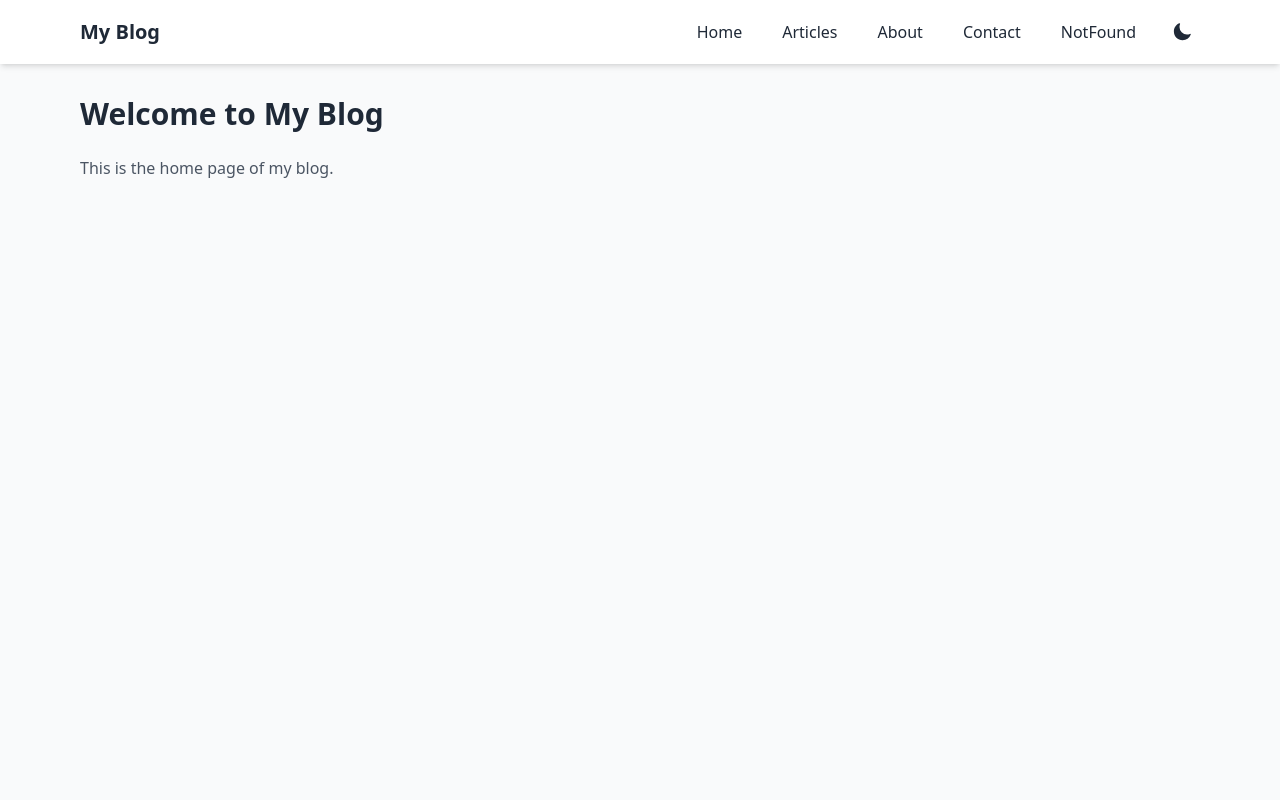
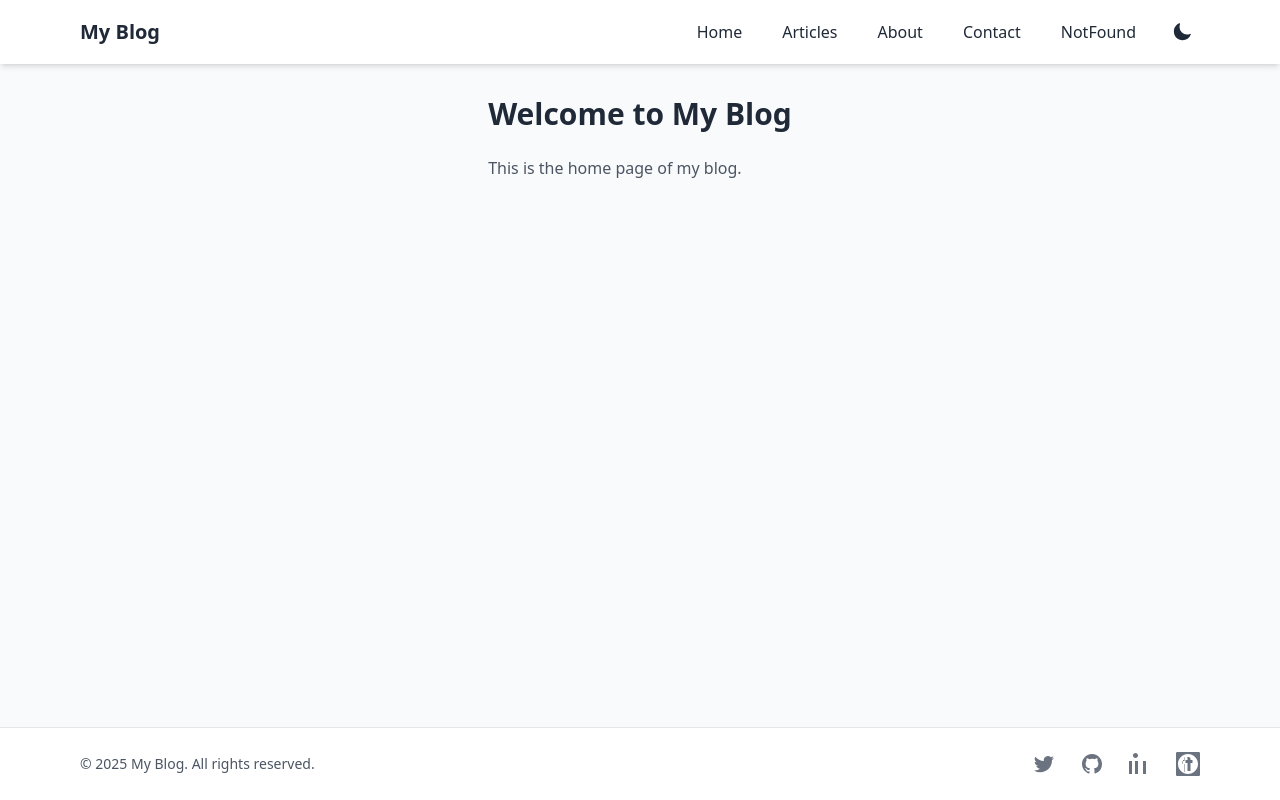
Before and after one commit to AbdirashidHaji/ABLOG, a React (Vite) app in the folder my-blog/: page / in a window 1280 px wide. Built offline with nearby package versions, Linux system fonts and the light colour scheme.

Commit message:
feat: add footer with dark mode toggle and theme context

```diff
--- a/my-blog/src/App.jsx
+++ b/my-blog/src/App.jsx
@@ -1,5 +1,7 @@
 import { BrowserRouter as Router, Routes, Route } from 'react-router-dom'
+import { ThemeProvider } from './context/ThemeContext'
 import Navbar from './components/Navbar'
+import Footer from './components/Footer'
 import Home from './pages/Home'
 import Articles from './pages/Articles'
 import About from './pages/About'
@@ -8,10 +10,11 @@ import NotFound from './pages/NotFound'
 
 function App() {
   return (
+    <ThemeProvider>
       <Router>
-      <div className="min-h-screen bg-gray-50 dark:bg-gray-800">
+        <div className="min-h-screen bg-gray-50 dark:bg-gray-800 flex flex-col">
           <Navbar />
-        <main className="max-w-6xl mx-auto py-8 px-4">
+          <main className="max-w-6xl mx-auto px-4 py-8 flex-grow">
             <Routes>
               <Route path="/" element={<Home />} />
               <Route path="/articles" element={<Articles />} />
@@ -20,8 +23,10 @@ function App() {
               <Route path="*" element={<NotFound />} />
             </Routes>
           </main>
+          <Footer />
         </div>
       </Router>
+    </ThemeProvider>
   )
 }
 
--- /dev/null
+++ b/my-blog/src/components/Footer.jsx
@@ -0,0 +1,50 @@
+import { SunIcon, MoonIcon } from '@heroicons/react/24/solid'
+// import { useTheme } from '../context/ThemeContext'
+
+const Footer = () => {
+//   const { darkMode, toggleDarkMode } = useTheme()
+
+  return (
+    <footer className="bg-white dark:bg-gray-900 border-t border-gray-200 dark:border-gray-700">
+      <div className="max-w-6xl mx-auto px-4 py-6">
+        <div className="flex flex-col md:flex-row justify-between items-center">
+          {/* Copyright */}
+          <div className="text-gray-600 dark:text-gray-300 text-sm mb-4 md:mb-0">
+            © {new Date().getFullYear()} My Blog. All rights reserved.
+          </div>
+
+          {/* Social Links */}
+          <div className="flex space-x-6">
+            <a href="#" className="text-gray-500 dark:text-gray-400 hover:text-blue-500 dark:hover:text-blue-400">
+              <span className="sr-only">Twitter</span>
+              <svg className="h-6 w-6" fill="currentColor" viewBox="0 0 24 24">
+                <path d="M8.29 20.251c7.547 0 11.675-6.253 11.675-11.675 0-.178 0-.355-.012-.53A8.348 8.348 0 0022 5.92a8.19 8.19 0 01-2.357.646 4.118 4.118 0 001.804-2.27 8.224 8.224 0 01-2.605.996 4.107 4.107 0 00-6.993 3.743 11.65 11.65 0 01-8.457-4.287 4.106 4.106 0 001.27 5.477A4.072 4.072 0 012.8 9.713v.052a4.105 4.105 0 003.292 4.022 4.095 4.095 0 01-1.853.07 4.108 4.108 0 003.834 2.85A8.233 8.233 0 012 18.407a11.616 11.616 0 006.29 1.84" />
+              </svg>
+            </a>
+            <a href="#" className="text-gray-500 dark:text-gray-400 hover:text-blue-500 dark:hover:text-blue-400">
+              <span className="sr-only">GitHub</span>
+              <svg className="h-6 w-6" fill="currentColor" viewBox="0 0 24 24">
+                <path fillRule="evenodd" d="M12 2C6.477 2 2 6.484 2 12.017c0 4.425 2.865 8.18 6.839 9.504.5.092.682-.217.682-.483 0-.237-.008-.868-.013-1.703-2.782.605-3.369-1.343-3.369-1.343-.454-1.158-1.11-1.466-1.11-1.466-.908-.62.069-.608.069-.608 1.003.07 1.531 1.032 1.531 1.032.892 1.53 2.341 1.088 2.91.832.092-.647.35-1.088.636-1.338-2.22-.253-4.555-1.113-4.555-4.951 0-1.093.39-1.988 1.029-2.688-.103-.253-.446-1.272.098-2.65 0 0 .84-.27 2.75 1.026A9.564 9.564 0 0112 6.844c.85.004 1.705.115 2.504.337 1.909-1.296 2.747-1.027 2.747-1.027.546 1.379.202 2.398.1 2.651.64.7 1.028 1.595 1.028 2.688 0 3.848-2.339 4.695-4.566 4.943.359.309.678.92.678 1.855 0 1.338-.012 2.419-.012 2.747 0 .268.18.58.688.482A10.019 10.019 0 0022 12.017C22 6.484 17.522 2 12 2z" clipRule="evenodd" />
+              </svg>
+            </a>
+            <a href="#" className="text-gray-500 dark:text-gray-400 hover:text-blue-500 dark:hover:text-blue-400">
+              <span className="sr-only">LinkedIn</span>
+              <svg className="h-6 w-6" fill="currentColor" viewBox="0 0 24 24">
+                <path d="M4.98 3.5C4.98 2.12 6.12 1 7.5 1S10.02 2.12 10.02 3.5c0 1.38-1.14 2.5-2.52 2.5S4.98 4.88 4.98 3.5zM1 22h3V9H1v13zm6-13h3v13H7V9zm8 0h3v13h-3V9z" />
+              </svg>
+            </a>
+            <a href="#" className="text-gray-500 dark:text-gray-400 hover:text-blue-500 dark:hover:text-blue-400">
+              <span className="sr-only">Facebook</span>
+              <svg className="h-6 w-6" fill="currentColor" viewBox="0 0 24 24">
+                <path d="M22.675 0H1.325C.593 0 0 .593 0 1.325v21.351C0 23.407.593 24 1.325 24h21.351c.732 0 1.325-.593 1.325-1.325V1.325C24 .593 23.407 0 22.675 0zM12 2c5.523 0 10 4.477 10 10s-4.477 10-10 10S2 17.523 2 12s4.477-10 10-10zm-.5 3h1c1.104 0 2 .896 2 2v1h2v3h-2v8h-3v-8h-2V8h2V6c0-.553-.447-1-1-1h-1c-.553 0-1 .447-1 1v3h-2v3h2v8H9v-8H7V8h2V6c0-.553-.447-1-1-1z" />
+              </svg>
+            </a>
+
+          </div>
+        </div>
+      </div>
+    </footer>
+  )
+}
+
+export default Footer
--- a/my-blog/src/components/Navbar.jsx
+++ b/my-blog/src/components/Navbar.jsx
@@ -1,33 +1,11 @@
-import { useState, useEffect } from 'react'
+import { useState } from 'react'
 import { SunIcon, MoonIcon } from '@heroicons/react/24/solid'
 import { Link } from 'react-router-dom'
+import { useTheme } from '../context/ThemeContext'
 
 const Navbar = () => {
-  const [darkMode, setDarkMode] = useState(false)
   const [mobileMenuOpen, setMobileMenuOpen] = useState(false)
-
-  // Check for user's preferred color scheme
-  useEffect(() => {
-    if (localStorage.getItem('darkMode') === 'true' ||
-        (!localStorage.getItem('darkMode') && window.matchMedia('(prefers-color-scheme: dark)').matches)) {
-      setDarkMode(true)
-    }
-  }, [])
-
-  // Apply dark mode class to document
-  useEffect(() => {
-    if (darkMode) {
-      document.documentElement.classList.add('dark')
-      localStorage.setItem('darkMode', 'true')
-    } else {
-      document.documentElement.classList.remove('dark')
-      localStorage.setItem('darkMode', 'false')
-    }
-  }, [darkMode])
-
-  const toggleDarkMode = () => {
-    setDarkMode(!darkMode)
-  }
+  const { darkMode, toggleDarkMode } = useTheme()
 
   const toggleMobileMenu = () => {
     setMobileMenuOpen(!mobileMenuOpen)
@@ -113,41 +91,50 @@ const Navbar = () => {
       {/* Mobile Navigation */}
       <div className={`md:hidden ${mobileMenuOpen ? 'block' : 'hidden'}`}>
         <div className="px-2 pt-2 pb-3 space-y-1 sm:px-3 bg-white dark:bg-gray-900">
-          <a
-            href="#"
+          <Link
+            to="/"
             className="block px-3 py-2 rounded-md text-base font-medium text-gray-800 dark:text-white hover:text-blue-500 dark:hover:text-blue-400"
+            onClick={() => setMobileMenuOpen(false)}
           >
             Home
-          </a>
-          <a
-            href="#"
+          </Link>
+          <Link
+            to="/articles"
             className="block px-3 py-2 rounded-md text-base font-medium text-gray-800 dark:text-white hover:text-blue-500 dark:hover:text-blue-400"
+            onClick={() => setMobileMenuOpen(false)}
           >
             Articles
-          </a>
-          <a
-            href="#"
+          </Link>
+          <Link
+            to="/about"
             className="block px-3 py-2 rounded-md text-base font-medium text-gray-800 dark:text-white hover:text-blue-500 dark:hover:text-blue-400"
+            onClick={() => setMobileMenuOpen(false)}
           >
             About
-          </a>
-          <a
-            href="#"
+          </Link>
+          <Link
+            to="/contact"
             className="block px-3 py-2 rounded-md text-base font-medium text-gray-800 dark:text-white hover:text-blue-500 dark:hover:text-blue-400"
+            onClick={() => setMobileMenuOpen(false)}
           >
             Contact
-          </a>
+          </Link>
           <button
-            onClick={toggleDarkMode}
+            onClick={() => {
+              toggleDarkMode()
+              setMobileMenuOpen(false)
+            }}
             className="block w-full text-left px-3 py-2 rounded-md text-base font-medium text-gray-800 dark:text-white hover:text-blue-500 dark:hover:text-blue-400 transition-colors"
           >
             {darkMode ? (
               <div className="flex items-center">
                 <SunIcon className="h-5 w-5 text-yellow-400 mr-2" />
+                Light Mode
               </div>
             ) : (
               <div className="flex items-center">
                 <MoonIcon className="h-5 w-5 text-gray-800 mr-2" />
+                Dark Mode
               </div>
             )}
           </button>
--- /dev/null
+++ b/my-blog/src/context/ThemeContext.jsx
@@ -0,0 +1,34 @@
+import { createContext, useContext, useState, useEffect } from 'react'
+
+const ThemeContext = createContext()
+
+export const ThemeProvider = ({ children }) => {
+  const [darkMode, setDarkMode] = useState(false)
+
+  useEffect(() => {
+    if (localStorage.getItem('darkMode') === 'true' ||
+        (!localStorage.getItem('darkMode') && window.matchMedia('(prefers-color-scheme: dark)').matches)) {
+      setDarkMode(true)
+    }
+  }, [])
+
+  useEffect(() => {
+    if (darkMode) {
+      document.documentElement.classList.add('dark')
+      localStorage.setItem('darkMode', 'true')
+    } else {
+      document.documentElement.classList.remove('dark')
+      localStorage.setItem('darkMode', 'false')
+    }
+  }, [darkMode])
+
+  const toggleDarkMode = () => setDarkMode(!darkMode)
+
+  return (
+    <ThemeContext.Provider value={{ darkMode, toggleDarkMode }}>
+      {children}
+    </ThemeContext.Provider>
+  )
+}
+
+export const useTheme = () => useContext(ThemeContext)
```
Lines whose indentation alone changed are shown as unchanged.
